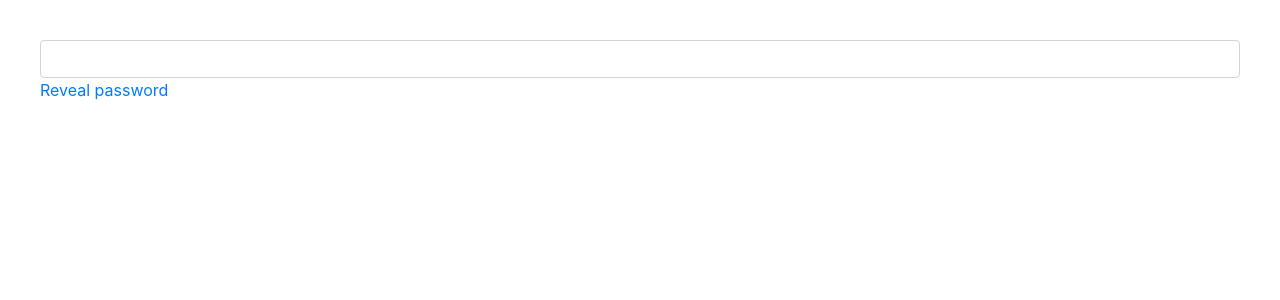
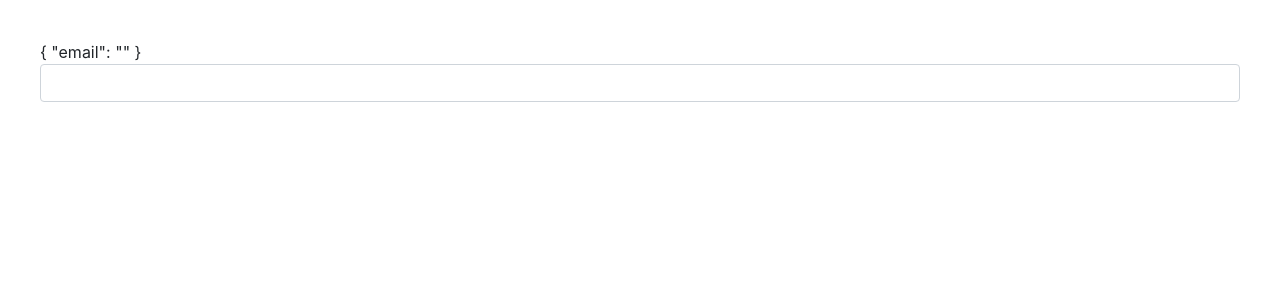
Before and after one commit to jeffreyhuang/codecourse_practical-vue-components, a Vue app: page / in a window 1280 px wide. Shown: the top 300 px of the page. Built offline with nearby package versions, Linux system fonts and the light colour scheme.

Commit message:
[ch11] add component data bindings

```diff
--- a/src/components/AppInput.vue
+++ b/src/components/AppInput.vue
@@ -5,6 +5,7 @@
       :name="name"
       :id="name"
       class="form-control"
+      @input="$emit('input', $event.target.value)"
     >
     <a
       href="#"
@@ -39,12 +40,6 @@ export default {
     inputType () {
       return this.passwordRevealed ? 'text' : this.type
     }
-  },
-
-  // methods: {
-  //   toggleVisibility () {
-  //     this.inputType = this.inputType === 'password' ? 'text': 'password'
-  //   }
-  // }
+  }
 }
 </script>
--- a/src/views/Home.vue
+++ b/src/views/Home.vue
@@ -1,6 +1,8 @@
 <template>
   <div>
-    <AppInput name="password" type="password"/>
+    {{ form }}
+
+    <AppInput name="password" v-model="form.email"/>
   </div>
 </template>
 
@@ -11,6 +13,13 @@ export default {
   name: 'home',
   components: {
     AppInput
+  },
+  data () {
+    return {
+      form: {
+        email: ''
+      }
+    }
   }
 }
 </script>
```
